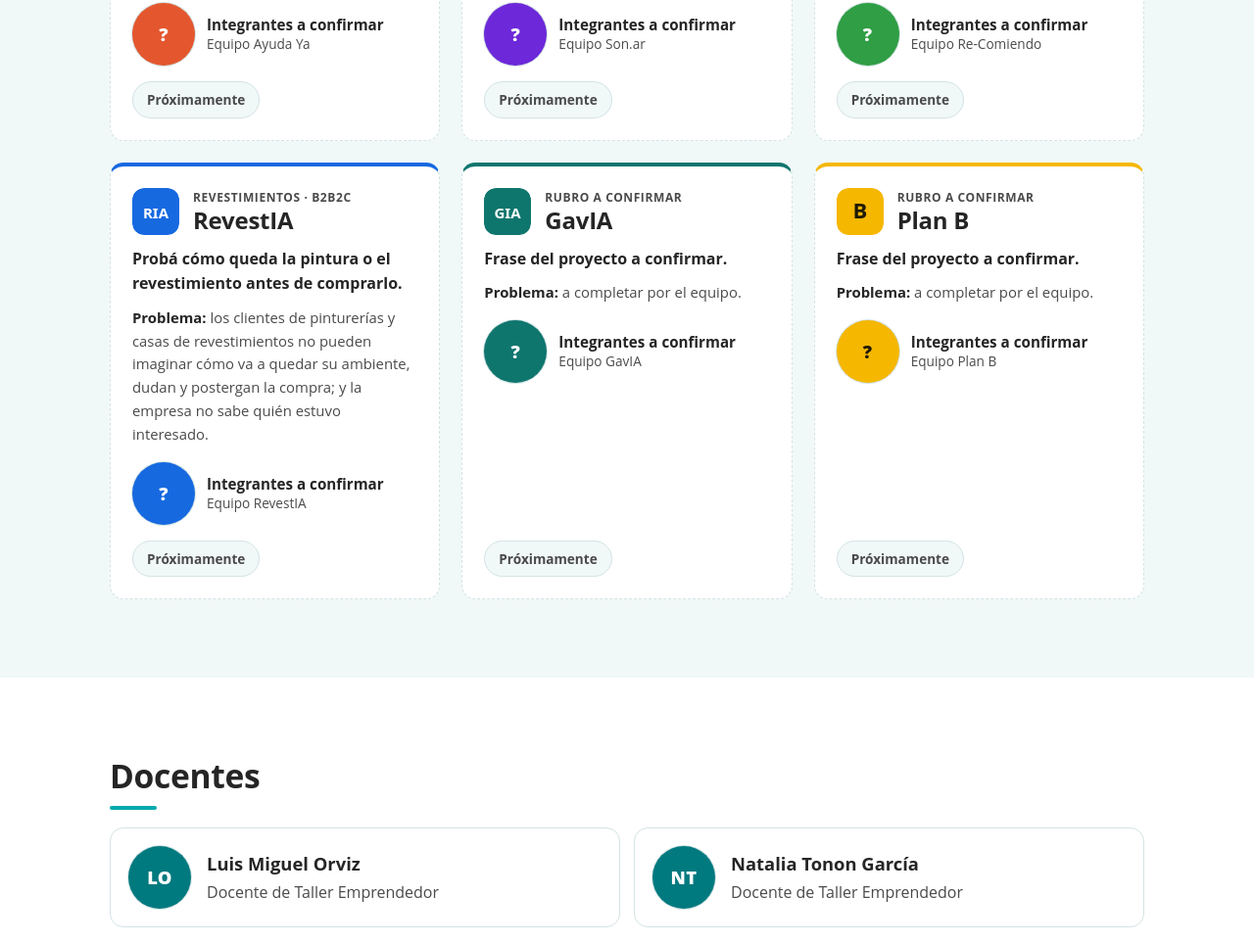
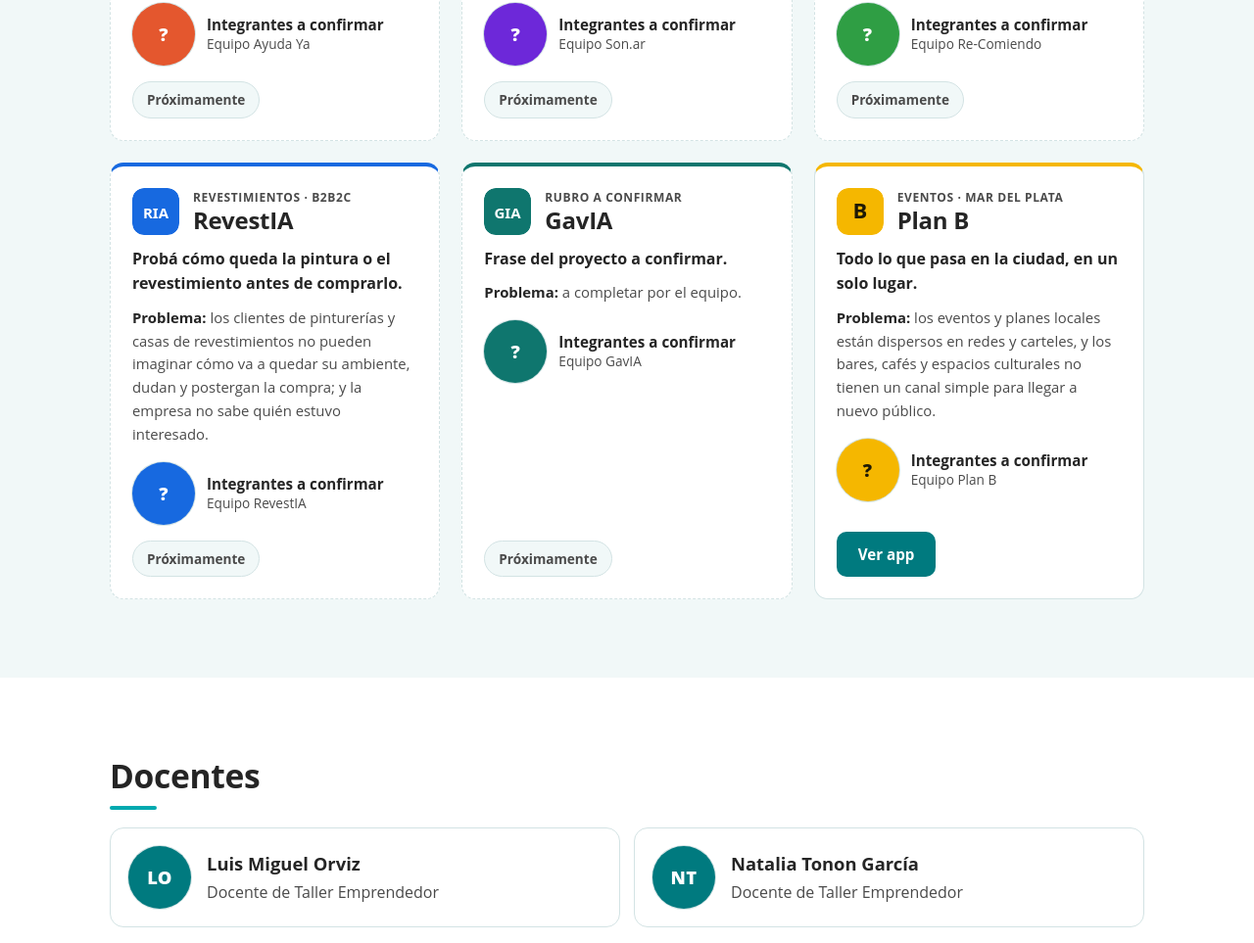
Before and after one commit to ucaece-t-e-tm-viernes-luigi-nati/landing, a plain HTML site: page index.html in a window 1280 px wide. Shown: the part 1494-2457 px from the top of the page at 98% size. Drawn offline with Linux system fonts and the light colour scheme.

Commit message:
Plan B: descripción y link a la app
Co-Authored-By: Claude Opus 5.5 <noreply@anthropic.com>

```diff
--- a/index.html
+++ b/index.html
@@ -184,24 +184,24 @@
           <div class="tarjeta-botones"><span class="insignia">Próximamente</span></div>
         </article>
 
-        <!-- 06 · Plan B — PENDIENTE -->
-        <article class="tarjeta tarjeta-pendiente" id="startup-plan-b" style="--startup:#f5b700;--sobre-startup:#1f1a05">
+        <!-- 06 · Plan B — PENDIENTE: integrantes -->
+        <article class="tarjeta" id="startup-plan-b" style="--startup:#f5b700;--sobre-startup:#1f1a05">
           <header class="tarjeta-cabecera">
             <img class="logo-startup" src="logos/plan-b-mark.svg" alt="" width="48" height="48" loading="lazy" decoding="async">
             <div>
-              <p class="tarjeta-tag">Rubro a confirmar</p>
+              <p class="tarjeta-tag">Eventos · Mar del Plata</p>
               <h3>Plan B</h3>
             </div>
           </header>
-          <p class="frase">Frase del proyecto a confirmar.</p>
-          <p class="problema"><strong>Problema:</strong> a completar por el equipo.</p>
+          <p class="frase">Todo lo que pasa en la ciudad, en un solo lugar.</p>
+          <p class="problema"><strong>Problema:</strong> los eventos y planes locales están dispersos en redes y carteles, y los bares, cafés y espacios culturales no tienen un canal simple para llegar a nuevo público.</p>
           <ul class="integrantes" aria-label="Integrantes de Plan B">
             <li class="integrante">
               <span class="avatar"><span class="avatar-iniciales" aria-hidden="true">?</span></span>
               <span class="integrante-datos"><strong>Integrantes a confirmar</strong><span>Equipo Plan B</span></span>
             </li>
           </ul>
-          <div class="tarjeta-botones"><span class="insignia">Próximamente</span></div>
+          <div class="tarjeta-botones"><a class="boton boton-primario" href="https://plan-b-coral.vercel.app">Ver app<span class="sr-only"> de Plan B</span></a></div>
         </article>
 
         <!--
```
